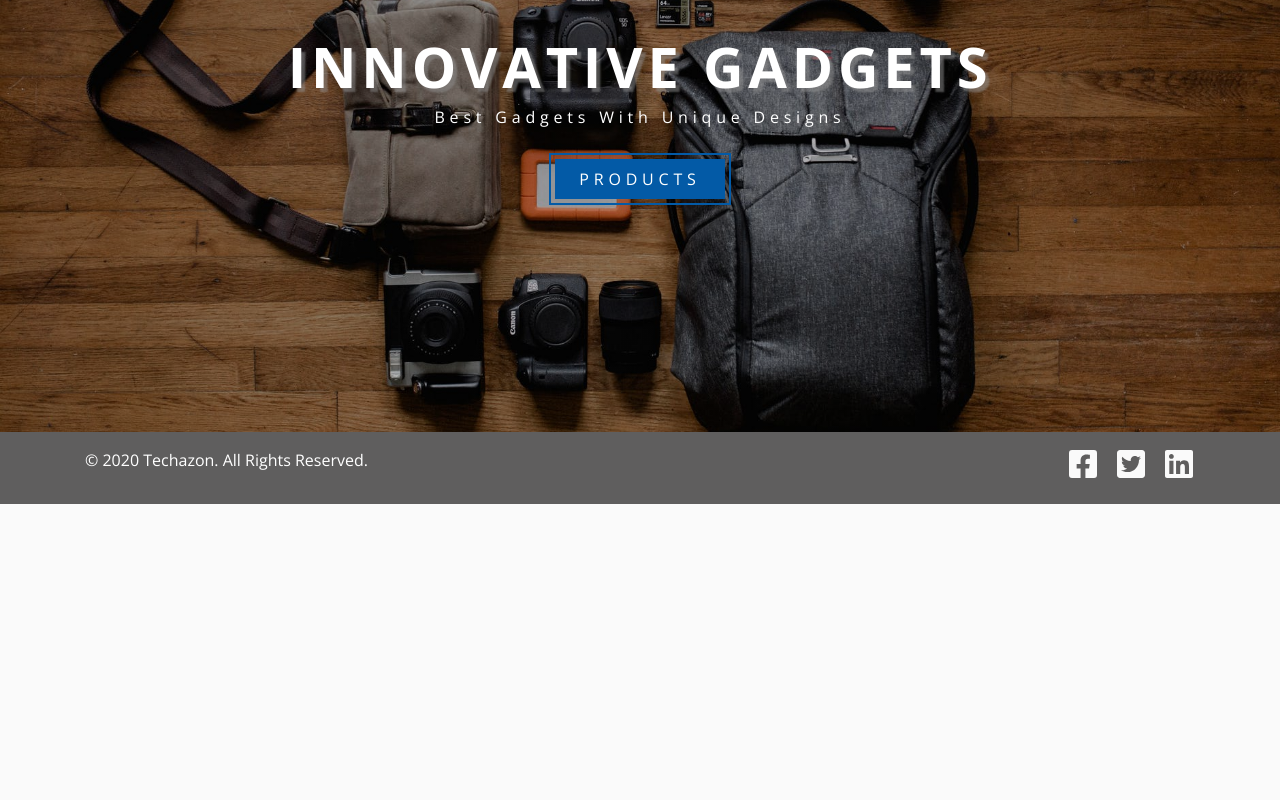
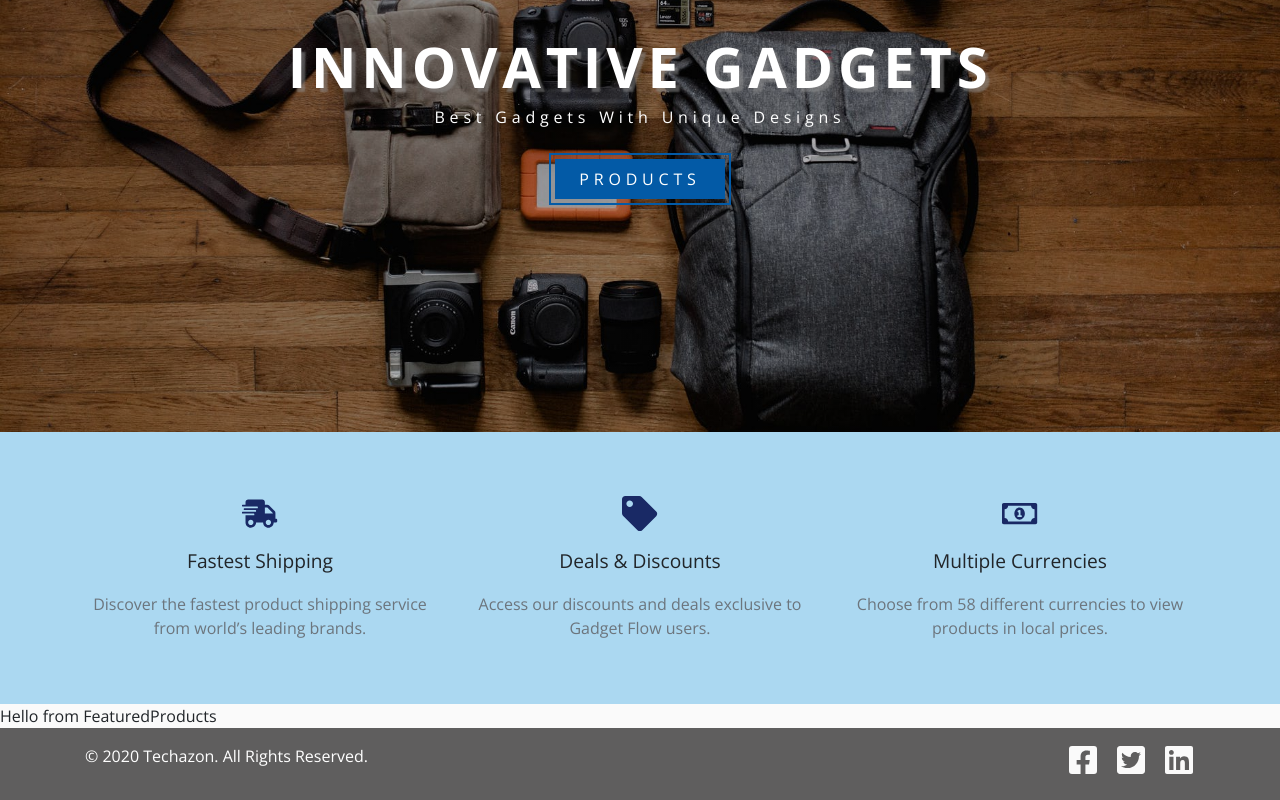
Before and after one commit to femmor/techazon, a React (Create React App) app: page / in a window 1280 px wide. Shown: the part 269-1069 px from the top of the page. Before the commit the page ends 800 px from the top, so only its background shows below. Built offline with nearby package versions, Linux system fonts and the light colour scheme.

Commit message:
created the service section of the homepage with local state

```diff
--- /dev/null
+++ b/src/components/HomePage/FeaturedProducts.jsx
@@ -0,0 +1,11 @@
+import React from 'react';
+
+const FeaturedProducts = () => {
+    return (
+        <div>
+            Hello from FeaturedProducts
+        </div>
+    );
+}
+
+export default FeaturedProducts;
--- /dev/null
+++ b/src/components/HomePage/Services.jsx
@@ -0,0 +1,68 @@
+import React, { Component } from 'react';
+import { FaShippingFast, FaTag, FaRegMoneyBillAlt } from "react-icons/fa"
+import styled from "styled-components"
+
+class Services extends Component {
+    state = {
+        services: [
+            {
+                id: 1,
+                icon: <FaShippingFast className="service-icon"/>,
+                title: "fastest shipping",
+                desc: "Discover the fastest product shipping service from world’s leading brands."
+            },
+            {
+                id: 2,
+                icon: <FaTag className="service-icon"/>,
+                title: "deals & discounts",
+                desc: "Access our discounts and deals exclusive to Gadget Flow users."
+            },
+            {
+                id: 3,
+                icon: <FaRegMoneyBillAlt className="service-icon"/>,
+                title: "multiple currencies",
+                desc: "Choose from 58 different currencies to view products in local prices."
+            }
+        ]
+    }
+    render() {
+        const {services} = this.state
+
+        return (
+            <>
+               <ServicesWrapper className="py-5">
+                   <div className="container">
+                       <div className="row">
+                           {services.map(service => (
+                               <div className="col-10 col-md-4 col-sm-12 mx-auto text-center my-3" key={service.id}>
+                                   <div>{service.icon}</div>
+                                   <div className="service-title my-3 text-capitalize">{service.title}</div>
+                                    <div className="text-muted mt-3">{service.desc}</div>
+                               </div>
+                           ))}
+                       </div>
+                   </div>
+               </ServicesWrapper>
+            </>
+        );
+    }
+}
+
+const ServicesWrapper = styled.section`
+    background: rgba(95,183,234,0.5);
+
+    .service-icon {
+        font-size: 2.2rem;
+        color: var(--primary-color);
+    }
+
+    .service-title {
+        font-size: 1.2rem;
+    }
+
+    p {
+        color: var(--darkGray);
+    }
+`;
+
+export default Services;
--- a/src/pages/HomePage.jsx
+++ b/src/pages/HomePage.jsx
@@ -3,15 +3,19 @@ import { Link } from "react-router-dom"
 
 // Components
 import Hero from '../components/Hero';
+import Services from '../components/HomePage/Services';
+import FeaturedProducts from '../components/HomePage/FeaturedProducts';
 
 const HomePage = () => {
     return (
         <>
-           <Hero title="innovative gadgets" max description="Best gadgets with unique designs">
+           <Hero title="innovative gadgets" max="true" description="Best gadgets with unique designs">
                <Link to="/products" className="main-link" style={{
                    margin: "1.5rem"
                }}>Products</Link>
            </Hero>
+           <Services/>
+           <FeaturedProducts/>
         </>
     );
 }
```
